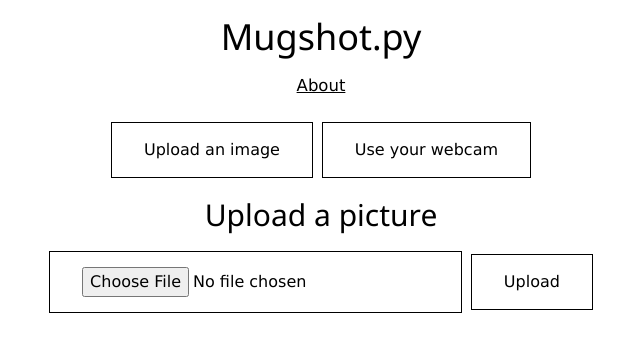
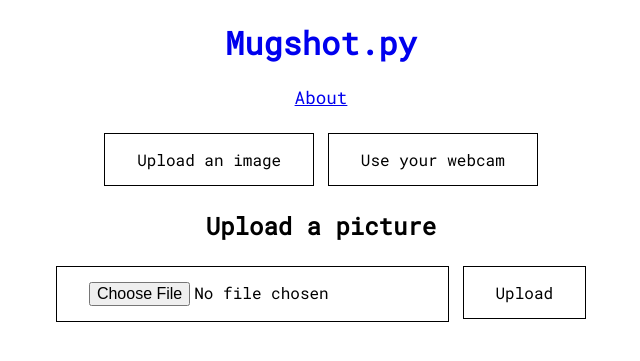
Before and after one commit to haryo-s/Mugshot, a Flask app: page / in a window 1280 px wide. Shown: the top 361 px of the page, without its empty margins (319-959 px from the left). Run offline with Flask 2, Linux system fonts and the light colour scheme.

Commit message:
- Replaced font with Roboto Mono - Minor formatting changes

```diff
--- a/static/styles/style.css
+++ b/static/styles/style.css
@@ -1,3 +1,7 @@
+body {
+  font-family: 'Roboto Mono', monospace;
+}
+
 ul {
     list-style-type: none;
     margin: 0;
@@ -32,7 +36,15 @@ img {
   text-decoration: none;
 }
 
+.active-button {
+  font-family : inherit;
+  border: 1px solid black;
+  background-color: black;
+  color: white;
+}
+
 .button {
+  font-family : inherit;
   background-color: transparent;
   color: black;
   border: 1px solid black;
@@ -49,6 +61,7 @@ img {
 }
 
 .button:hover {
+  font-family : inherit;
   border: 1px solid black;
   background-color: black;
   color: white;
--- a/templates/about.html
+++ b/templates/about.html
@@ -5,7 +5,7 @@
   <title>Mugshot.py - About</title>
 
   <link rel="stylesheet" type="text/css" href="{{ url_for('static',filename='styles/style.css') }}">
-  <link rel="stylesheet" href="https://www.w3schools.com/w3css/4/w3.css">
+  <link href="https://fonts.googleapis.com/css?family=Roboto+Mono&display=swap" rel="stylesheet">
 </head>
 
 <body class="content-center">
--- a/templates/index.html
+++ b/templates/index.html
@@ -4,7 +4,7 @@
     <title>Mugshot.py</title>
 
     <link rel="stylesheet" type= "text/css" href= "{{ url_for('static',filename='styles/style.css') }}">
-    <link rel="stylesheet" href="https://www.w3schools.com/w3css/4/w3.css">
+    <link href="https://fonts.googleapis.com/css?family=Roboto+Mono&display=swap" rel="stylesheet">
   </head>
 
   <body>
@@ -14,8 +14,8 @@
       <a class="link text-center pb3 f-110" href="./about">About</a>
 
       <div class="navbar pt3">
-        <button class="w3-button" onclick="openForm('Upload')">Upload an image</button>
-        <button class="w3-button" onclick="openForm('Webcam')">Use your webcam</button>
+        <button class="button" onclick="openForm('Upload')">Upload an image</button>
+        <button class="button" onclick="openForm('Webcam')">Use your webcam</button>
       </div>
 
       <div id="Upload" class="w3-container forms">
@@ -40,6 +40,7 @@
           document.getElementById(name).style.display = "block";
         }
       </script>
+
     </div>
   </body>
 
--- a/templates/results.html
+++ b/templates/results.html
@@ -3,10 +3,10 @@
   <a class="title-link" href="/"><title>Mugshot.py - Results</title></a>
 
   <link rel= "stylesheet" type= "text/css" href= "{{ url_for('static',filename='styles/style.css') }}">
-  <link rel="stylesheet" href="https://www.w3schools.com/w3css/4/w3.css">
+  <link href="https://fonts.googleapis.com/css?family=Roboto+Mono&display=swap" rel="stylesheet">
 
 </head>
-
+<body>
   <div class="content-center">
     <div class="text-center">
       <h1 class="">Mugshot.py</h1>
@@ -27,3 +27,4 @@
     <h3>{{charges | safe}}</h3> -->
 
   </div>
+</body>
```
Lines whose indentation alone changed are shown as unchanged.
